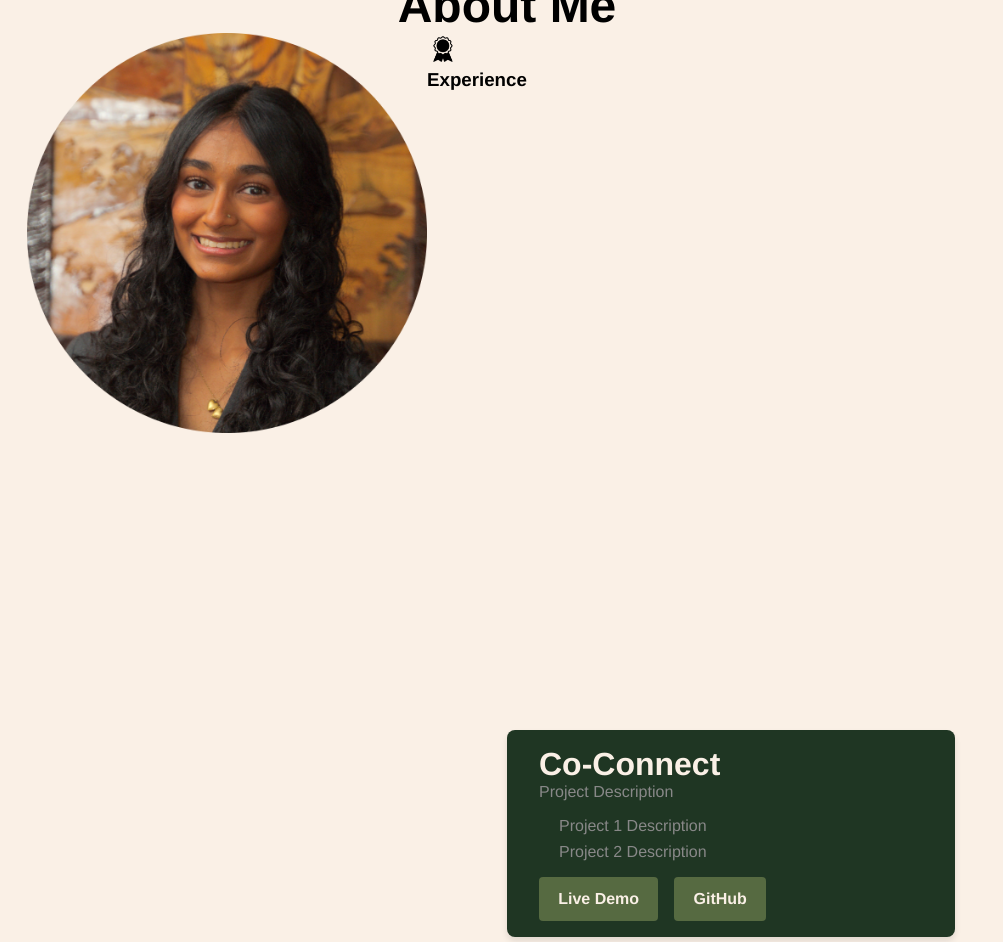
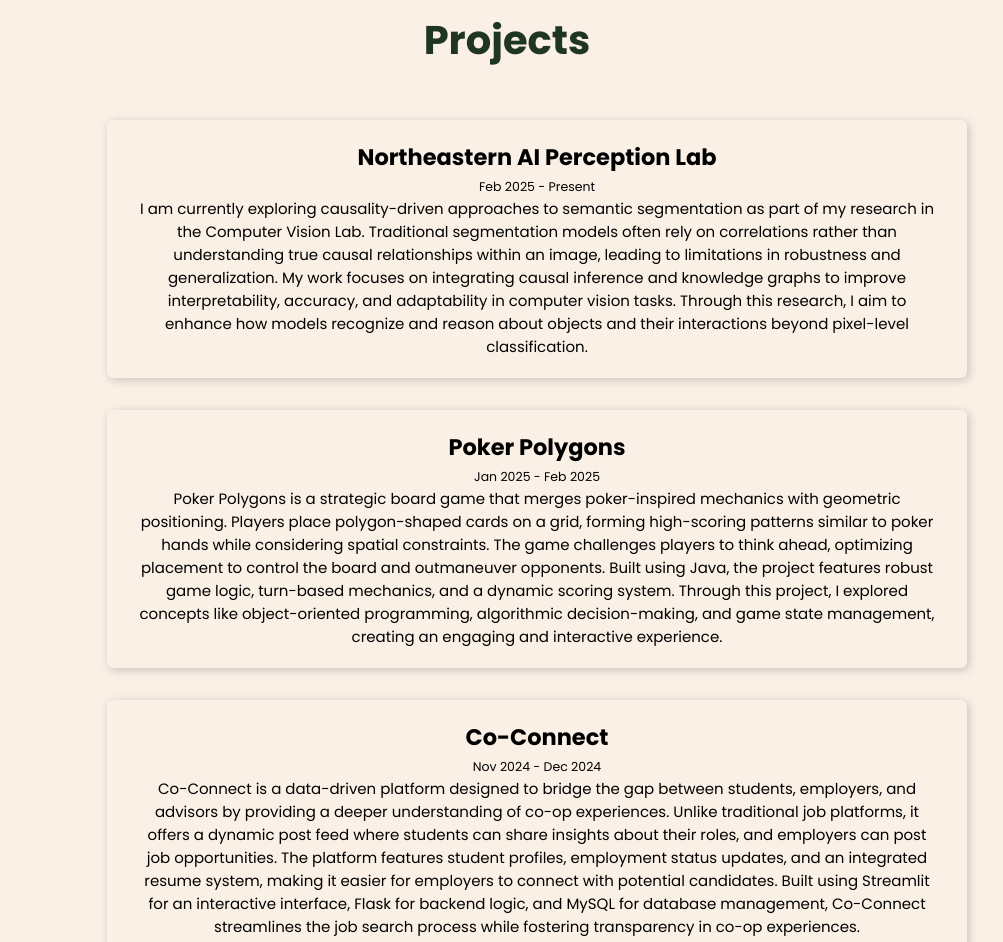
Before and after one commit to pallavishankarr/Personal-Website, a plain HTML site: page index.html in a window 1280 px wide. Shown: the part 822-1764 px from the top of the page, without its empty margins (133-1136 px from the left). Drawn offline with Linux system fonts and the light colour scheme.

Commit message:
fix projects page

```diff
--- a/index.html
+++ b/index.html
@@ -5,13 +5,14 @@
     <meta name="viewport" content="width=device-width, initial-scale=1.0">
     <title>Pallavi Shankar Portfolio</title>
     <link rel="stylesheet" href="styles.css"/>
+        <link href="https://fonts.googleapis.com/css2?family=Poppins:wght@300;400;700&display=swap" rel="stylesheet">
 </head>
 
 <body>
     <!-- Navbar -->
     <nav class="navbar">
         <div class="navbar_container">
-            <div class="logo">Pallavi Shankar</div>
+            <a href="#profile" class="logo">Pallavi Shankar</a>
             <div class="navbar_toggle" id="mobile-menu">
                 <span class="bar"></span>
                 <span class="bar"></span>
@@ -19,13 +20,10 @@
             </div>
             <ul class="navbar_menu">
                 <li class="navbar_item">
-                    <a href="/" class="navbar_links">Home</a>
+                    <a href="#profile" class="navbar_links">Home</a>
                 </li>
                 <li class="navbar_item">
-                    <a href="#about" class="navbar_links">About</a>
-                </li>
-                <li class="navbar_item">
-                    <a href="/projects.html" class="navbar_links">Projects</a>
+                    <a href="#projects" class="navbar_links">Projects</a>
                 </li>
                 <li class="navbar_btn">
                     <a href="#contact" class="button">Contact</a>
@@ -33,6 +31,7 @@
             </ul>
         </div>
     </nav>
+
     <!--Profile-->
     <section id="profile">
         <div class="section_pic_container">
@@ -64,60 +63,42 @@
 
         </div>
     </section>
-    <!--About-->
-    <section id="about">
-        <p class="section_text_p1">Get To Know More</p>
-        <h1 class="title">About Me</h1>
-        <div class="section_container">
-            <div class="section_pic_container">
-                <img src="./assets/Headshot.png" alt="profile picture"
-                class="about pic"
-                />
+
+     <!--Projects -->
+     <section id="projects">
+        <h1 class="projects_section_title">Projects</h1>
+        <div class="timeline">
+            <div class="timeline_container">
+                <div class="projects_text">
+                    <h2>Northeastern AI Perception Lab</h2>
+                    <small>Feb 2025 - Present</small>
+                    <p>I am currently exploring causality-driven approaches to semantic segmentation as part of my research in the Computer Vision Lab. Traditional segmentation models often rely on correlations rather than understanding true causal relationships within an image, leading to limitations in robustness and generalization. My work focuses on integrating causal inference and knowledge graphs to improve interpretability, accuracy, and adaptability in computer vision tasks. Through this research, I aim to enhance how models recognize and reason about objects and their interactions beyond pixel-level classification.
+                    </p>
+                </div>
             </div>
-            <div class="about_details_container">
-                <div class="about_containers">
-                    <div class="details_container">
-                        <img src="./assets/experience.png" alt="experience icon" class="icon"/>
-                        <h3>Experience</h3>
-                        <p></p>
-                    </div>
+            <div class="timeline_container">
+                <div class="projects_text">
+                    <h2>Poker Polygons</h2>
+                    <small>Jan 2025 - Feb 2025</small>
+                    <p>Poker Polygons is a strategic board game that merges poker-inspired mechanics with geometric positioning. Players place polygon-shaped cards on a grid, forming high-scoring patterns similar to poker hands while considering spatial constraints. The game challenges players to think ahead, optimizing placement to control the board and outmaneuver opponents. Built using Java, the project features robust game logic, turn-based mechanics, and a dynamic scoring system. Through this project, I explored concepts like object-oriented programming, algorithmic decision-making, and game state management, creating an engaging and interactive experience.                    </p>
+                </div>
+            </div>
+            <div class="timeline_container">
+                <div class="projects_text">
+                    <h2>Co-Connect</h2>
+                    <small>Nov 2024 - Dec 2024</small>
+                    <p>Co-Connect is a data-driven platform designed to bridge the gap between students, employers, and advisors by providing a deeper understanding of co-op experiences. Unlike traditional job platforms, it offers a dynamic post feed where students can share insights about their roles, and employers can post job opportunities. The platform features student profiles, employment status updates, and an integrated resume system, making it easier for employers to connect with potential candidates. Built using Streamlit for an interactive interface, Flask for backend logic, and MySQL for database management, Co-Connect streamlines the job search process while fostering transparency in co-op experiences.
+                        <div class="github_button">
+                            <a href="https://github.com/NiamBashambu/Co_Connect" target="_blank">
+                                <img src="./assets/github.png" alt="GitHub Repository" class="project_icon">
+                            </a>
+                        </div>
+                    </p>
                 </div>
             </div>
         </div>
     </section>
-    <script src="app.js"></script>
 
-     <!--Experience-->
-     <section id="experience">
-        <div class="timeline_item">
-            <div class="line"></div>
-            <div class="content">
-              <h3>Co-Connect</h3>
-              <p>Project Description</p>
-              <ul>
-                <li>Project 1 Description</li>
-                <li>Project 2 Description</li>
-              </ul>
-              <div class="buttons">
-                <a href="https://example.com/demo" class="btn_demo" target="_blank">Live Demo</a>
-                <a href="https://github.com/username/repo" class="btn_github" target="_blank">GitHub</a>
-              </div>
-            </div>
-        </div>
-        <div class="timeline_container">
-            <div class="timeline">
-              <div class="timeline_item">
-                <div class="line"></div>
-                <div class="content">
-                  <h3>AI Perception Lab</h3>
-                  <p>Northeastern University - Jan 2025 - Present</p>
-                  <ul>
-                    <li>Project 1 Description</li>
-                    <li>Project 2 Description</li>
-                  </ul>
-                </div>
-              </div>
-    </section>
     <!--Contact Page-->
     <section id="contact">
         <div class="contact_container">
--- a/styles.css
+++ b/styles.css
@@ -1,7 +1,7 @@
 * {
     margin: 0;
     padding: 0;
-    font-family:'Franklin Gothic Medium', 'Arial Narrow', Arial, sans-serif;
+    font-family:'Poppins', sans-serif;
 }
 
 html {
@@ -86,6 +86,7 @@ body {
     align-items: center;
     padding: 0 1rem;
     width: 100%;
+
 }
 
 .button {
@@ -230,6 +231,7 @@ section {
     justify-content: center;
     gap: 5rem;
     height: 80vh;
+    margin-bottom: 80px;
 }
 
 .section_pic_container {
@@ -406,76 +408,83 @@ section {
     height: 15px;
 }
 
-/* Experience Section */
+/* PROJECTS SECTION */
+#projects {
+    background: #FAF0E6;
+    padding: 4vh 10rem;
+    margin: 4vh 0;
+    box-sizing: border-box;
+    scroll-margin-top: 80px;
+    text-align: center
+}
+
+.projects_section_title {
+    font-weight: 600;
+    color: #1f3623;
+    font-size: 40px;
+    margin-bottom: 20px;
+    text-align: center;
+}
+
 #experience {
+    padding-top: 100px;
     background: #FAF0E6;
     padding: 4vh 10rem;
     margin: 4vh 0;
     box-sizing: border-box;
 }
 
+.github_button {
+    display: flex;
+    justify-content: center;
+    margin-top: 10px;
+}
+
+.project_icon {
+    width: 35px;
+    height: 35px;
+    cursor: pointer;
+    transition: transform 0.2s ease-in-out;
+}
+
+.project_icon:hover {
+    transform: scale(1.1);
+}
+
 /* Timeline Container */
 .timeline_container {
     display: flex;
     flex-direction: column;
-    gap: 3rem; /* Increased gap for more separation */
+    gap: 3rem;
 }
 
 /* Timeline Item */
-.timeline_item {
+.timeline {
     position: relative;
+    max-width: 800px;
+    margin: 50px auto;
     display: flex;
+    flex-direction: column;
     align-items: center;
-    padding-left: 2rem;
-    padding-right: 2rem;
-    margin-bottom: 3rem; /* Space between timeline items */
+    gap: 2rem;
 }
 
-.line {
-    position: absolute;
-    top: 0;
-    left: 50%;
-    height: 100%;
-    width: 2px;
-    background-color: #1f3623;
-    z-index: -1;
-    margin-top: 1rem; /* Adds top space to avoid overlap with box */
+.timeline_container {
+    width: 100%;
+    display: flex;
+    justify-content: center;
 }
 
-.content {
+.projects_text {
+    padding: 20px 30px;
+    background: #FAF0E6;
+    position: relative;
+    border-radius: 6px;
+    font-size: 15px;
     width: 100%;
-    padding: 1rem 2rem;
-    background: #ffffff;
-    border-radius: 8px;
-    box-shadow: 0 4px 6px rgba(0, 0, 0, 0.1);
-    position: relative;
-    color: #888; /* Lighten text color */
+    box-shadow: 2px 2px 10px rgba(0, 0, 0, 0.2);
 }
 
-.content h3 {
-    font-size: 2rem;
-    font-weight: 600;
-    color: #FAF0E6; /* Lighter color for the title */
-}
-
-.content p,
-.content ul {
-    color: #888; /* Lighten color for both descriptions */
-}
-
-.content p {
-    font-size: 1rem;
-    margin-bottom: 1rem;
-}
-
-.content ul {
-    list-style: none;
-    padding-left: 20px;
-}
-
-.content ul li {
-    margin-bottom: 0.5rem;
-}
 
 /* Button Container */
 .buttons {
```
Also changed, not shown: 1 other file.
